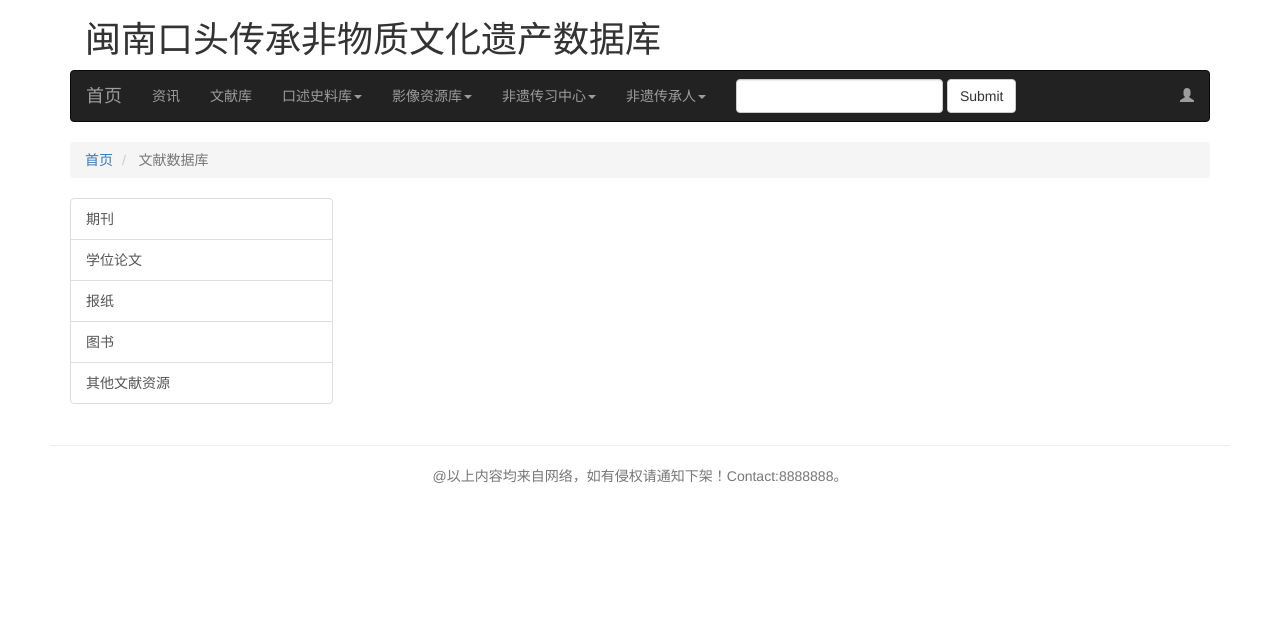
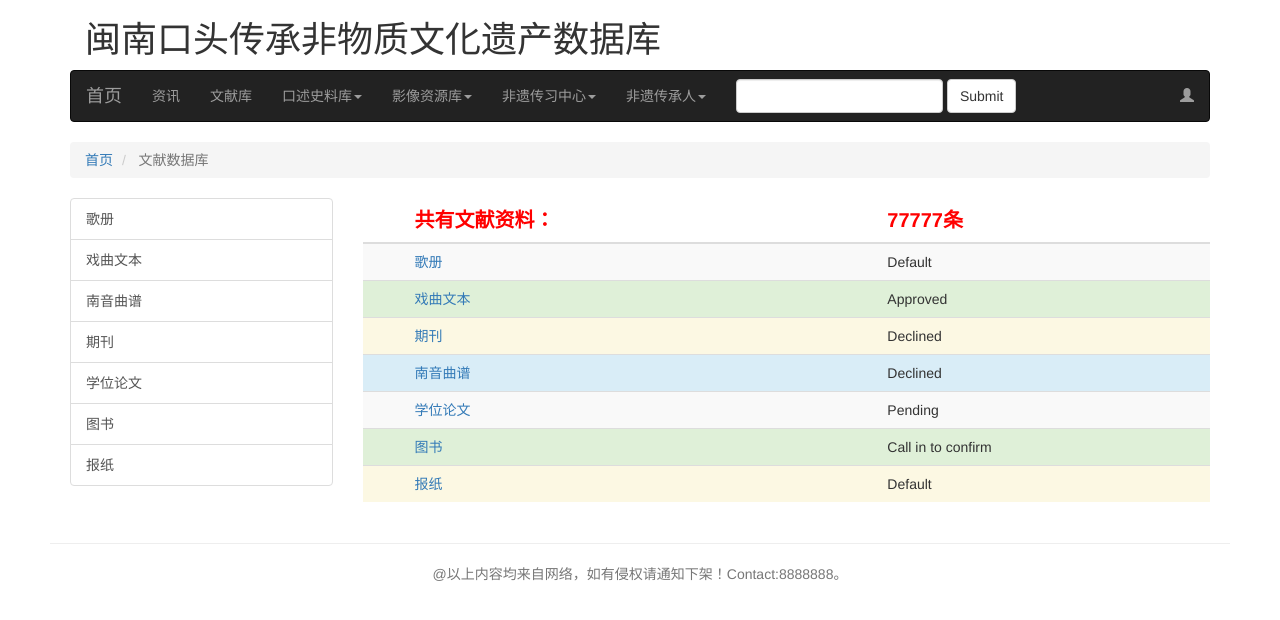
Before and after one commit to mortersen/guanyinshan, a Django app: page /documentdb/ in a window 1280 px wide. Shown: the top 620 px of the page. Run offline with Django 3.2, Linux system fonts and the light colour scheme; some libraries are stand-ins or nearby versions.

```diff
--- a/DocumentDB/admin.py
+++ b/DocumentDB/admin.py
@@ -1,9 +1,9 @@
 from django.contrib import admin
-from .models import Periodical,Newspaper,DegreeThesis,Books,OtherDocument
+from .models import Periodical,Newspaper,Dissertation,Books,OtherDocument
 # Register your models here.
 
 admin.site.register(Periodical)
 admin.site.register(Newspaper)
-admin.site.register(DegreeThesis)
+admin.site.register(Dissertation)
 admin.site.register(Books)
 admin.site.register(OtherDocument)
--- a/DocumentDB/urls.py
+++ b/DocumentDB/urls.py
@@ -5,14 +5,22 @@ from .views import *
 app_name = 'DocumentDB'
 
 
-def documentdb_base(request):
-    return render(request,'documentdb_base.html')
+
 
 
 urlpatterns = [
-    path('',documentdb_base,name='document_db_main'),
-    path('periodical/',periodical_main,name='periodical_main'),
-    path('periodical/page/<int:page_num>',periodical_page,name='periodical_page'),
+    path('',documentdb_main,name='documentdb_main'),#文献库主页
+    path('songbook',songbook,name='songbook'),#歌册主页
+    path('operatext',operatext,name='operatext'),#戏曲文本
+    path('nanyinopern',nanyinopern,name='nanyinopern'),#南音曲谱
+    path('periodical',periodical,name='periodical'),#期刊
+    path('dissertation',dissertation,name='dissertation'),#学位论文
+    path('dissertation/',dissertation,name='dissertation'),#学位论文,处理翻页
+    path('dissertation/<int:id>/',dissertation_detail,name='dissertation_detail'),#学位论文按ID号显示详细页
+    path('books',books,name='books'),#图书
+    path('newspaper',newspaper,name='newspaper'),#报纸
+
+
 
 
 ]
--- a/DocumentDB/views.py
+++ b/DocumentDB/views.py
@@ -1,9 +1,59 @@
-from django.shortcuts import render,Http404
-from django.core.paginator import Paginator
-from .models import Periodical
+from django.shortcuts import render,Http404,HttpResponse
+from django.core.paginator import Paginator,EmptyPage,PageNotAnInteger
+from .models import Periodical,Dissertation
 
 
 # Create your views here.
+def documentdb_main(request):
+    return render(request,'documentdb/documentdb_main.html')
+
+
+def songbook(request):
+    return HttpResponse('Building')
+
+
+def operatext(request):
+    return HttpResponse('Building')
+
+
+def nanyinopern(request):
+    return HttpResponse('南音曲谱 Building')
+
+
+def periodical(request):
+    return HttpResponse('Building')
+
+
+def dissertation(request):
+    list = Dissertation.objects.all()
+    page = request.GET.get('page')
+
+    paginator = Paginator(list,20)
+
+    try:
+        cur_dissertation = paginator.page(page)
+
+    except PageNotAnInteger:
+        cur_dissertation = paginator.page(1)
+    except EmptyPage:
+        cur_dissertation = paginator.page(paginator.num_pages)
+
+
+    return render(request,'documentdb/dissertation.html',{'cur_dissertation':cur_dissertation})
+
+
+def dissertation_detail(request,id):
+    target = Dissertation.objects.get(id = id)
+    return render(request,'documentdb/dissertation_detail.html',{'target':target})
+
+
+def books(request):
+    return HttpResponse('Building')
+
+
+def newspaper(request):
+    return HttpResponse('Building')
+
 
 def periodical_main(request):
 
--- /dev/null
+++ b/template/documentdb/documentdb_main.html
@@ -0,0 +1,150 @@
+<!--documentdb_main.html-->
+{% extends "base.html" %}
+{% load staticfiles %}
+
+
+{% block title %}
+    文献资源数据库
+{% endblock %}
+
+{% block content %}
+    <div class="container">
+        <div class="row">
+            <div>
+                <div class="col-sm-12">
+                    <ul class="breadcrumb">
+				        <li>
+					    <a href="{% url 'index' %}">首页</a>
+				    </li>
+                        <li class="active">
+					        文献数据库
+				        </li>
+                    </ul><!--面包屑导航-->
+                </div>
+            </div>
+            <div>
+                <div class="col-sm-3">
+                    <div class="list-group side-bar">
+                        <a class="list-group-item " href="{% url 'DocumentDB:songbook' %}">歌册</a>
+                        <a class="list-group-item " href="{% url 'DocumentDB:operatext' %}">戏曲文本</a>
+                        <a class="list-group-item " href="{% url 'DocumentDB:nanyinopern' %}">南音曲谱</a>
+                        <a class="list-group-item " href="{% url 'DocumentDB:periodical' %}">期刊</a>
+                        <a class="list-group-item " href="{% url 'DocumentDB:dissertation' %}">学位论文</a>
+                        <a class="list-group-item " href="{% url 'DocumentDB:books' %}">图书</a>
+                        <a class="list-group-item " href="{% url 'DocumentDB:newspaper' %}">报纸</a>
+                    </div>
+                </div>
+                <div class="col-sm-9">
+                    {% block document_content %}
+                        <table class="table table-striped">
+				            <thead>
+					            <tr>
+                                    <th></th>
+						            <th>
+                                        <span style="color:red;font-size:20px;">共有文献资料：</span>
+						            </th>
+						            <th></th>
+                                    <th>
+                                        <span style="color:red;font-size:20px;">77777条</span>
+                                    </th>
+                                </tr>
+				            </thead>
+				            <tbody>
+					            <tr class="" >
+						            <td>
+						            </td>
+						            <td>
+                                        <a href="{% url 'DocumentDB:songbook' %}">歌册</a>
+						            </td>
+						            <td>
+						            </td>
+						            <td>
+							            Default
+						            </td>
+					            </tr>
+					            <tr class="success">
+						<td>
+						</td>
+						<td>
+                            <a href="{% url 'DocumentDB:operatext' %}">戏曲文本</a>
+						</td>
+						<td>
+						</td>
+						<td>
+							Approved
+						</td>
+					</tr>
+					            <tr class="warning">
+						<td>
+						</td>
+						<td>
+                            <a href="{% url 'DocumentDB:periodical' %}">期刊</a>
+						</td>
+						<td>
+						</td>
+						<td>
+							Declined
+						</td>
+					</tr>
+                                <tr class="info">
+						<td>
+						</td>
+						<td>
+                            <a href="{% url 'DocumentDB:nanyinopern' %}">南音曲谱</a>
+						</td>
+						<td>
+						</td>
+						<td>
+							Declined
+						</td>
+					</tr>
+					            <tr class="">
+						<td>
+						</td>
+						<td>
+                            <a href="{% url 'DocumentDB:dissertation' %}">学位论文</a>
+						</td>
+						<td>
+						</td>
+						<td>
+							Pending
+						</td>
+					</tr>
+					            <tr class="success">
+						<td>
+						</td>
+						<td>
+                            <a href="{% url 'DocumentDB:books' %}">图书</a>
+						</td>
+						<td>
+						</td>
+						<td>
+							Call in to confirm
+						</td>
+					</tr>
+                                <tr class="warning">
+						            <td>
+						            </td>
+						            <td>
+                                        <a href="{% url 'DocumentDB:newspaper' %}">报纸</a>
+						            </td>
+						            <td>
+						            </td>
+						            <td>
+							            Default
+						            </td>
+					            </tr>
+				            </tbody>
+			            </table>
+                    {% endblock %}
+                </div>
+            </div>
+            <div>
+                <div class="col-sm-12" >
+                    {% block pagediv %}{% endblock %}
+                </div>
+            </div>
+        </div>
+    </div>
+
+{% endblock %}
--- a/template/documentdb_base.html
+++ /dev/null
@@ -1,47 +0,0 @@
-<!--documentdb_base.html-->
-{% extends "base.html" %}
-{% load staticfiles %}
-
-
-{% block title %}
-    文献资源数据库
-{% endblock %}
-
-{% block content %}
-    <div class="container">
-        <div class="row">
-            <div>
-                <div class="col-sm-12">
-                    <ul class="breadcrumb">
-				        <li>
-					    <a href="{% url 'index' %}">首页</a>
-				    </li>
-                        <li class="active">
-					        文献数据库
-				        </li>
-                    </ul><!--面包屑导航-->
-                </div>
-            </div>
-            <div>
-                <div class="col-sm-3">
-                    <div class="list-group side-bar">
-                        <a class="list-group-item ">期刊</a>
-                        <a class="list-group-item ">学位论文</a>
-                        <a class="list-group-item ">报纸</a>
-                        <a class="list-group-item ">图书</a>
-                        <a class="list-group-item " >其他文献资源</a>
-                    </div>
-                </div>
-                <div class="col-sm-9">
-                    {% block document_content %}{% endblock %}
-                </div>
-            </div>
-            <div>
-                <div class="col-sm-12" >
-                    {% block pagediv %}{% endblock %}
-                </div>
-            </div>
-        </div>
-    </div>
-
-{% endblock %}
--- a/template/hearder.html
+++ b/template/hearder.html
@@ -20,7 +20,7 @@
   							 <a href='{% url 'News:news_top' %}'>资讯</a>
   						</li><!-- 资讯 -->
                         <li>
-                            <a href="">文献库</a>
+                            <a href='{% url 'DocumentDB:documentdb_main' %}'>文献库</a>
                         </li><!--  文献库-->
   						<li class="dropdown">
   							 <a href="#" class="dropdown-toggle" data-toggle="dropdown">口述史料库<strong class="caret"></strong></a>
--- a/template/index.html
+++ b/template/index.html
@@ -67,7 +67,7 @@
                 <div class="thumbnail">
                     <img src= "{% static 'imgs/redwall_360_358.jpg' %}"  alt="...">
                     <div class="caption">
-                         <a href="#" class="btn btn-primary btn-block" role="button"><h4>文献数据库</h4></a>
+                         <a href="{% url 'DocumentDB:documentdb_main' %}" class="btn btn-primary btn-block" role="button"><h4>文献数据库</h4></a>
                     </div>
                 </div>
             </div>
```
Also changed, not shown: DocumentDB/models.py (+17 -16 lines), template/documentdb/dissertation.html (added, +99 -0 lines), template/documentdb/dissertation_detail.html (added, +62 -0 lines), DocumentDB/migrations/0005_auto_20181211_1320.py (added), DocumentDB/migrations/0006_auto_20181211_1321.py (added), DocumentDB/migrations/0007_auto_20181211_1325.py (added), db.sqlite3, 2 other files.
